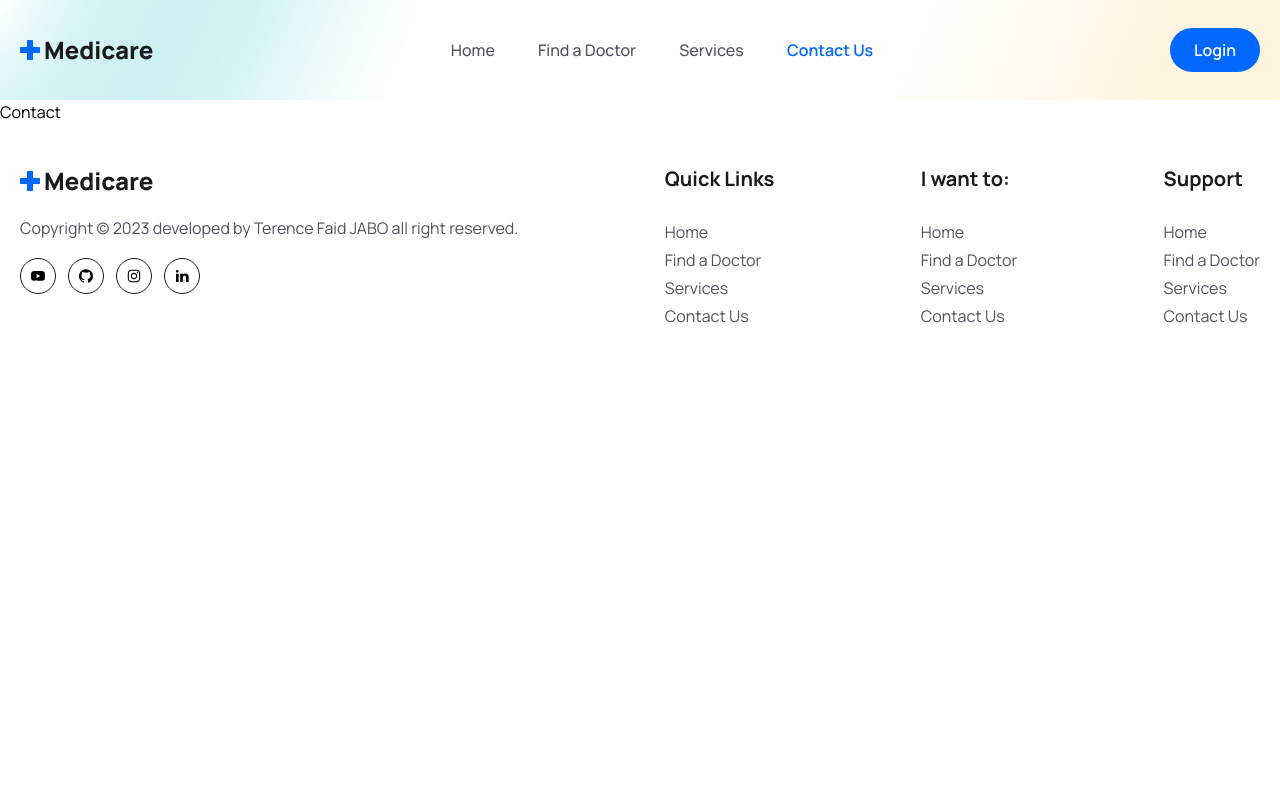
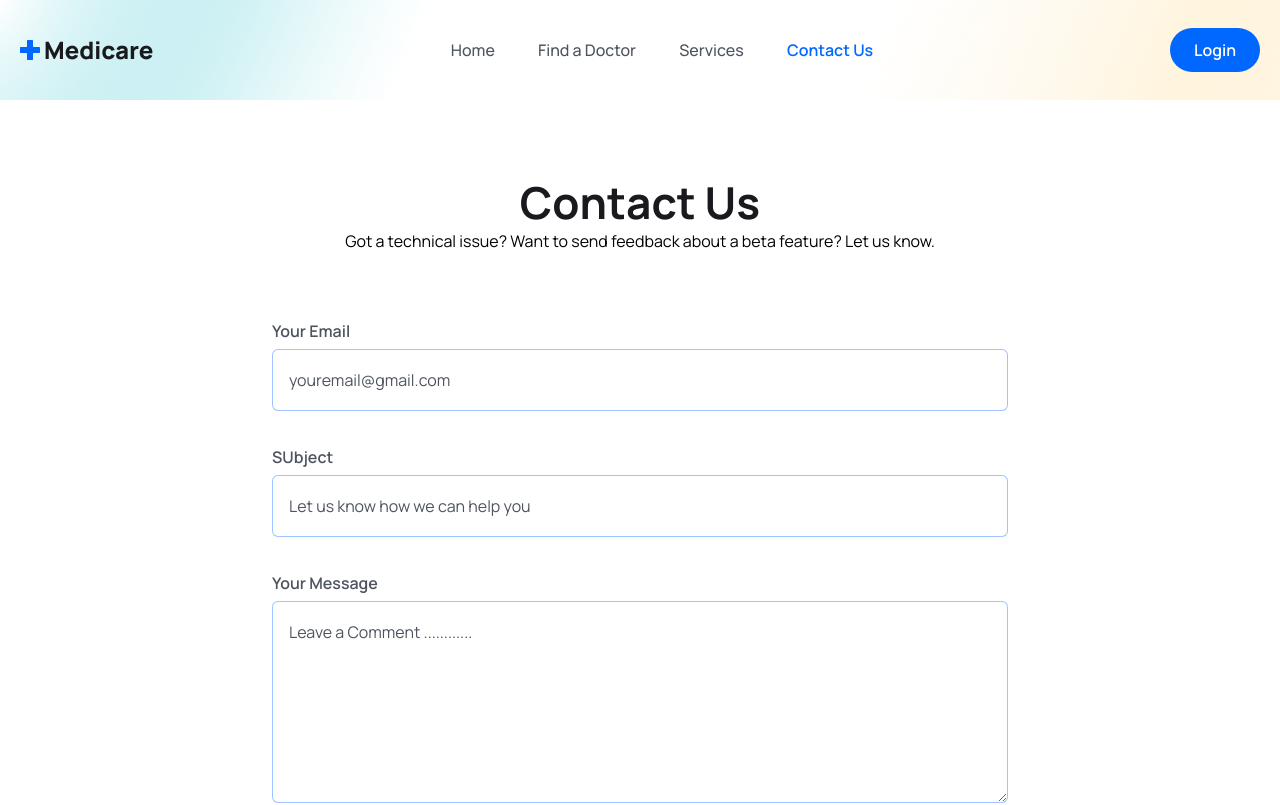
Before and after one commit to faid-terence/Medicare-FN, a React (Vite) app: page /contact in a window 1280 px wide. Shown: the top 805 px of the page. Built offline with nearby package versions, Linux system fonts and the light colour scheme.

Commit message:
feat: implement contact page

```diff
--- a/src/index.css
+++ b/src/index.css
@@ -2,47 +2,53 @@
 @tailwind components;
 @tailwind utilities;
 
-@layer base{
-    section{
+@layer base {
+  section {
     @apply py-[75px];
   }
 }
 
-@layer components{
+@layer components {
   .container {
     @apply max-w-full w-[1440px] px-5 mx-auto;
   }
-    .btn{
+  .btn {
     @apply bg-primaryColor py-[15px] px-[35px] rounded-[50px] text-white font-[600] mt-[38px];
   }
-    .heading{
+  .heading {
     @apply text-[44px] leading-[54px] font-[700] text-headingColor;
   }
-    .text_para{
+  .text_para {
     @apply text-[18px] leading-[30px] font-[400] text-textColor mt-[18px];
   }
-    .header{
+  .header {
     @apply bg-[url('./assets/images/mask.png')] bg-no-repeat bg-center bg-cover w-full h-[100px] leading-[100px];
   }
-    .hero_section{
-        @apply bg-[url('./assets/images/hero-bg.png')] bg-no-repeat bg-center bg-cover
+  .hero_section {
+    @apply bg-[url('./assets/images/hero-bg.png')] bg-no-repeat bg-center bg-cover;
+  }
+  .form__label {
+    @apply text-textColor font-semibold text-[16px] leading-7 mb-2;
   }
 
+  .form__input {
+    @apply w-full px-4 py-4 border border-solid border-[#0066ff61] focus:outline-none focus:border-primaryColor text-[16px] leading-7 text-headingColor placeholder:text-textColor cursor-pointer rounded-md;
+  }
 }
 
-@media only screen and (max-width:1024) {
+@media only screen and (max-width: 1024) {
   .container {
     @apply w-full;
   }
-    section{
+  section {
     @apply py-[35px];
   }
 }
-@media only screen and (max-width:768px){
-    .heading{
+@media only screen and (max-width: 768px) {
+  .heading {
     @apply text-[26px] leading-[36px];
   }
-    .text_para{
+  .text_para {
     @apply text-[16px] leading-7 mt-3;
   }
 }
--- a/src/pages/Contact.jsx
+++ b/src/pages/Contact.jsx
@@ -1,6 +1,56 @@
-
 export const Contact = () => {
   return (
-    <div>Contact</div>
-  )
-}
+    <section>
+      <div className="px-4 mx-auto max-w-screen-md">
+        <h2 className="heading text-center">Contact Us</h2>
+        <p className="mb-8 lg:mb-16 font-light text-center text__para">
+          Got a technical issue? Want to send feedback about a beta feature? Let
+          us know.
+        </p>
+
+        <form action="#" className="space-y-8">
+          <div>
+            <label htmlFor="email" className="form__label">
+              Your Email
+            </label>
+            <input
+              type="email"
+              name=""
+              id="email"
+              className="form__input mt-1"
+              placeholder="youremail@gmail.com"
+            />
+          </div>
+          <div>
+            <label htmlFor="subject" className="form__label">
+              SUbject
+            </label>
+            <input
+              type="text"
+              name=""
+              id="subject"
+              className="form__input mt-1"
+              placeholder="Let us know how we can help you"
+            />
+          </div>
+          <div className="sm:col-span-2">
+            <label htmlFor="message" className="form__label">
+              Your Message
+            </label>
+            <textarea
+              type="text"
+              rows="6"
+              name=""
+              id="message"
+              className="form__input mt-1"
+              placeholder="Leave a Comment ............"
+            />
+          </div>
+          <button type="submit" className="btn rounded sm:w-fit">
+            SEND!
+          </button>
+        </form>
+      </div>
+    </section>
+  );
+};
```
Lines whose indentation alone changed are shown as unchanged.
